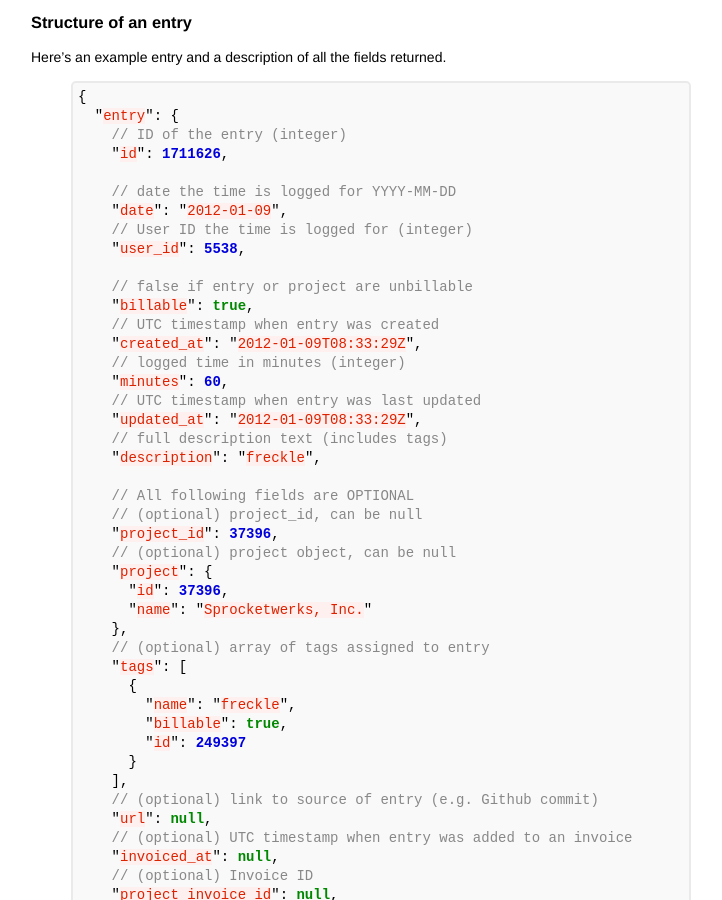
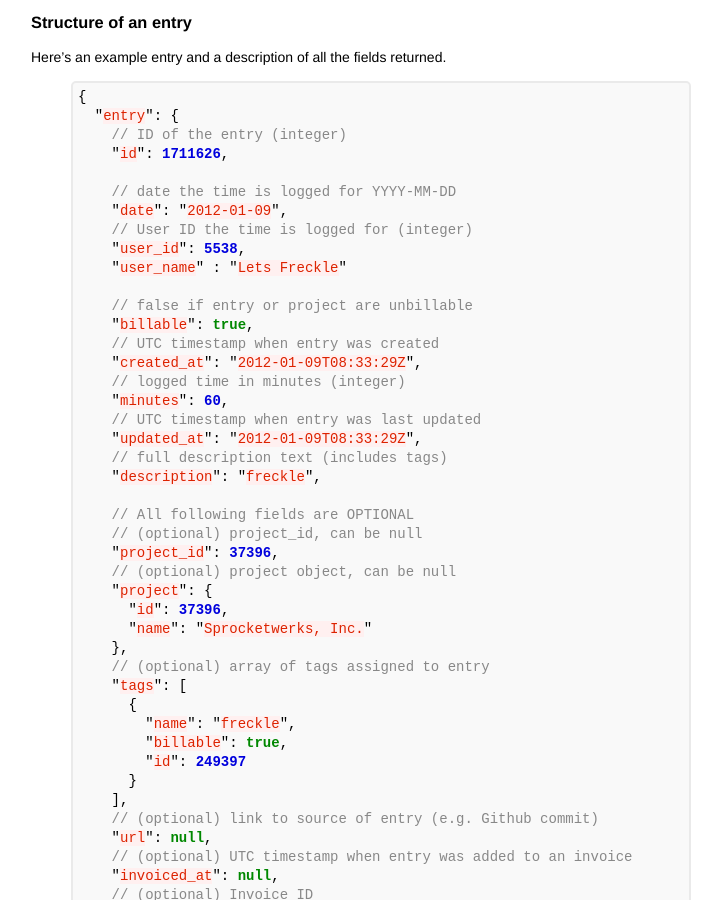
Before and after one commit to cheerful/freckle-apidocs, a Jekyll site: the page built from entries.md, in a window 1280 px wide and 900 px high, scrolled down 962 px. Shown: the whole window, without its empty margins (259-981 px from the left). Built offline with Jekyll 4.4.1, drawn with Linux system fonts in a browser that asks for light colours; nearby versions of some CDN libraries; Markdown is read by kramdown in place of the engine named in the settings.

Commit message:
Add `user_name` field to Entry API Structure
* Useful for integrating with other services through Zapier.

```diff
--- a/entries.md
+++ b/entries.md
@@ -74,6 +74,7 @@ Here's an example entry and a description of all the fields returned.
     "date": "2012-01-09",
     // User ID the time is logged for (integer)
     "user_id": 5538,
+    "user_name" : "Lets Freckle"
 
     // false if entry or project are unbillable
     "billable": true,
```
